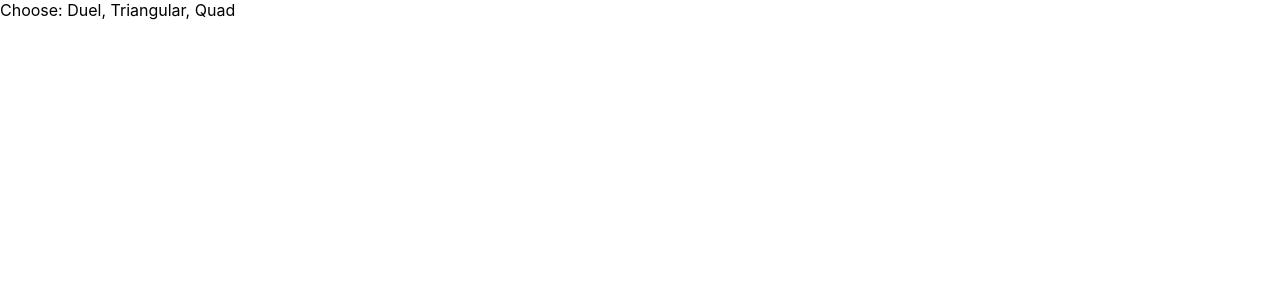
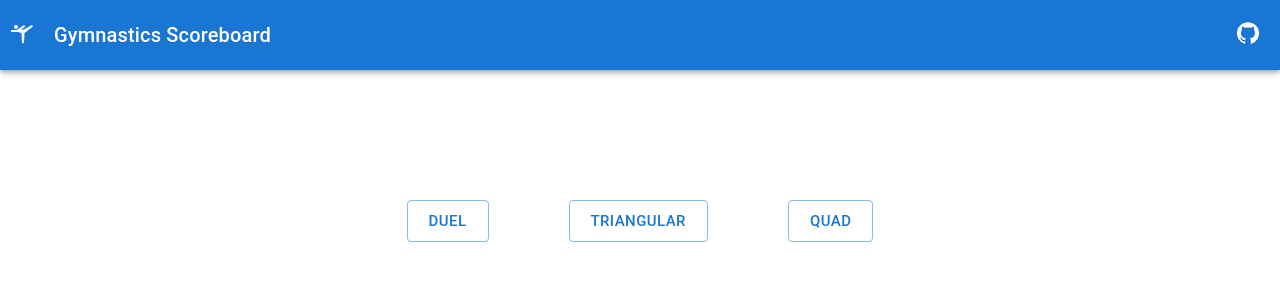
Before and after one commit to Alan1321/gymnastics_scoreboard, a React (Create React App) app: page / in a window 1280 px wide. Shown: the top 300 px of the page. Built offline with nearby package versions, Linux system fonts and the light colour scheme; the HTML template or start-up script is replaced by a standard one.

Commit message:
added mui, header setup

```diff
--- a/src/App.js
+++ b/src/App.js
@@ -1,4 +1,6 @@
-import { BrowserRouter as Router, Route, Switch } from "react-router-dom/cjs/react-router-dom.min";
+import { BrowserRouter as Router, Route, Switch, Redirect } from "react-router-dom/cjs/react-router-dom.min";
+
+import Header from "./Header";
 
 import Setups from "./setup_modes/Setups";
 import Duel from "./setup_modes/Duel";
@@ -12,6 +14,7 @@ import PostMeet from "./postmeet_mode/PostMeet";
 function App() {
   return (
     <Router>
+      <Header/>
       <Switch>
         <Route path="/" exact>
           <Setups />
@@ -34,6 +37,7 @@ function App() {
         <Route path="/postmeet" exact>
           <PostMeet />
         </Route>
+        <Redirect from="*" to="/" />
       </Switch>
     </Router>
   );
--- /dev/null
+++ b/src/Header.js
@@ -0,0 +1,36 @@
+import AppBar from '@mui/material/AppBar';
+import Typography from '@mui/material/Typography';
+import SportsGymnasticsIcon from '@mui/icons-material/SportsGymnastics';
+import GitHubIcon from '@mui/icons-material/GitHub';
+import { Link } from 'react-router-dom';
+
+
+const Header = () =>{
+
+    return (
+        <AppBar component="nav">
+            <div className='headers'>
+                <Link to="/">
+                    <SportsGymnasticsIcon style={{marginRight:'20px', marginLeft:'10px', color:'white'}}/>
+                </Link>
+                <Typography
+                variant="h6"
+                component="div"
+                sx={{ flexGrow: 1, display: { xs: 'none', sm: 'block' } }}>
+                    <Link to="/" style={{ textDecoration: 'none', color: 'inherit' }}>
+                        Gymnastics Scoreboard
+                    </Link>
+                </Typography>
+                <a
+                href="https://www.github.com"
+                target="_blank"
+                rel="noopener noreferrer"
+                style={{ textDecoration: 'none', color: 'inherit' }}>
+                    <GitHubIcon style={{ marginRight: '20px' }} />
+                </a>
+            </div>
+        </AppBar>
+    )
+}
+
+export default Header
--- a/src/setup_modes/Setups.js
+++ b/src/setup_modes/Setups.js
@@ -1,7 +1,21 @@
+import * as React from 'react';
+import { Link, Route, Switch } from 'react-router-dom';
+
+import "./setups.css"
+
+import Stack from '@mui/material/Stack';
+import Button from '@mui/material/Button';
+
 const Setups = () =>{
     return (
         <div>
-            Choose: Duel, Triangular, Quad
+            <div className='buttons'>
+                <Stack spacing={10} direction="row">
+                    <Button size="large" variant="outlined" component={Link} to="/duel">Duel</Button>
+                    <Button size="large" variant="outlined" component={Link} to="/triangular">Triangular</Button>
+                    <Button size="large" variant="outlined" component={Link} to="/quad">Quad</Button>
+                </Stack>
+            </div>
         </div>
     )
 }
--- /dev/null
+++ b/src/setup_modes/setups.css
@@ -0,0 +1,14 @@
+.buttons{
+    display:flex;
+    justify-content: center;
+    align-items: center;
+    text-align: center;
+    margin-top: 200px;
+}
+
+.headers{
+    display:flex;
+    height:70px;
+    justify-content: center;
+    align-items: center;
+}
```
Also changed, not shown: src/header.css (added).
